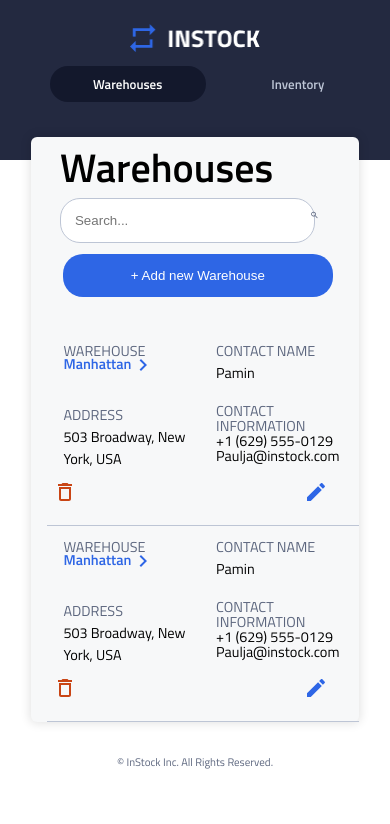
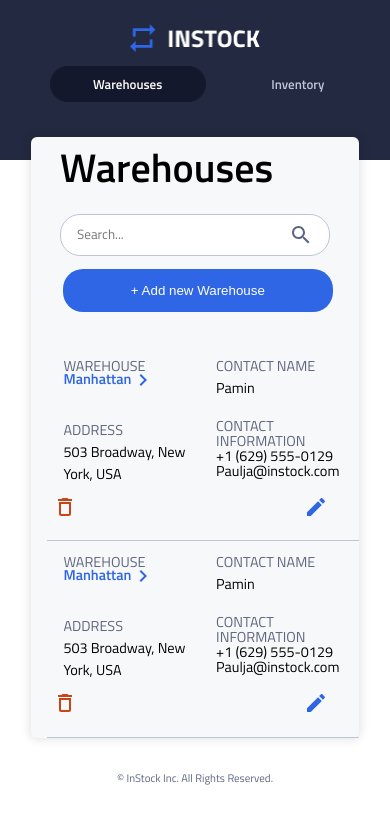
Before and after one commit to jaskaurbrar14/InStock, a React (Create React App) app: page / in a window 390 px wide. Shown: the top 824 px of the page. Built offline with nearby package versions, Linux system fonts and the light colour scheme.

Commit message:
Fix the warehouse search input and button responsive desktop

```diff
--- a/src/Components/WarehouseList/WarehouseList.js
+++ b/src/Components/WarehouseList/WarehouseList.js
@@ -26,11 +26,6 @@ function WarehouseList() {
         </div>
         <div className="warehouselist__header__search">
           <input placeholder="Search..." name="search" type="input"></input>
-          <img
-            className="warehouselist__header__search__icon"
-            src={searchIcon}
-            alt="search icon"
-          />
         </div>
         <div className="warehouselist__header__addbutton">
           <button>+ Add new Warehouse</button>
--- a/src/Components/WarehouseList/WarehouseList.scss
+++ b/src/Components/WarehouseList/WarehouseList.scss
@@ -52,29 +52,36 @@
             width: 95%;
 
             input {
+                margin-top: 1rem;
+                margin-bottom: 0.1rem;
                 border-radius: 20px;
-                padding: 14px;
-                outline: none;
-                width: 90%;
                 border: 0.5px solid $secondary-cloud;
-            }
-
-            &__icon {
-                position: absolute;
-                right: 10px;
-                width: 24px;
-                height: 24px;
-                cursor: pointer;
-                padding-top: 10px;
-                padding-right: 15px;
+                padding: 0.8rem;
+                padding-left: 1rem;
+                background-image: url("../../assets/Icons/search-24px.svg");
+                background-repeat: no-repeat;
+                background-position: right 1rem center;
+                width: 95%;
+                &::placeholder{
+                    font-family: "Titillium Web", sans-serif;
+                }
+                @include tablet-and-desktop{
+                    width: 12rem;
+                    &::placeholder{
+                        font-size: $tabdesk-labels-links-buttons-fontsize;
+                    }
+                }
+                @include desktop{
+                    width: 18rem;
+                }
             }
 
             @include tablet-and-desktop {
                 flex: 2;
-                padding-top: 15px;
+                padding-top: 0.1rem;
 
                 input {
-                    width: 83%;
+                    width: 95%;
                 }
             }
 
```
